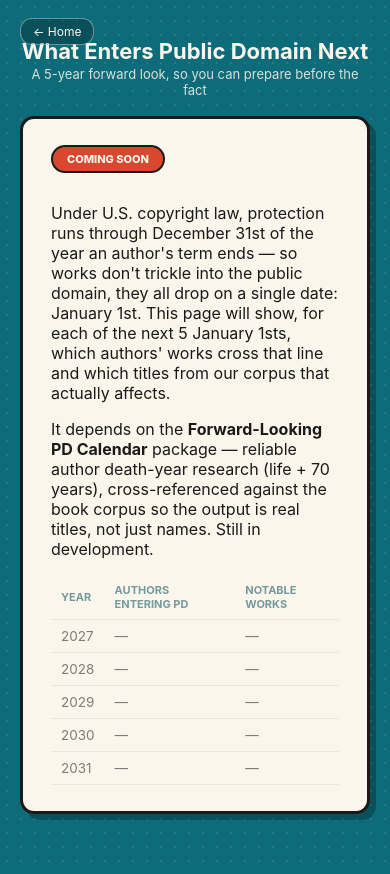
After one commit to R10ForTheWin/Domain-Hunter, a Flask app: page /forward-looking in a window 390 px wide. The commit adds this page. Run offline with Flask 3, Linux system fonts and the light colour scheme.

Commit message:
Rebuild home page to match DJ's mockup: contained art + 3 real button images
Complete rework of the hero page based on DJ's reference mockup
(assets/logo/Mockup With Buttons.png): character art sized to its
natural aspect ratio in its own space (never cropped, regardless of
where the animation is in its loop), plus three pre-rendered comic
button graphics DJ made (assets/Buttons/) swapped in as real images
instead of CSS-drawn approximations -- Producer, Network, and a new
third one, "Looking Forward 5 Years", which maps to the PD Calendar
package. Added the corresponding /forward-looking route and an honest
placeholder page (same pattern as /networks).

Root-caused a testing methodology bug along the way: headless Chrome's
--window-size flag was being silently floored to 500px in this
environment regardless of the requested value, so every earlier
"mobile" screenshot in this session was actually rendering a 500px-wide
layout cropped into a 390px image -- explaining phantom "overflow" that
wasn't a real CSS bug. Switched to Playwright (which sets viewport via
CDP, not OS window size) for actual mobile verification; confirmed at
a true 390px viewport nothing overlaps or clips.

Also added Add-to-Home-Screen meta tags (apple-mobile-web-app-capable
etc., matching the working pattern from Tournament Translator) so the
site can launch full-screen with no Safari chrome when added to an
iOS home screen -- the one thing that can't be done from a normal
browser tab.

Co-Authored-By: Claude Sonnet 5 <noreply@anthropic.com>

```diff
--- a/site/app.py
+++ b/site/app.py
@@ -109,5 +109,10 @@ def networks():
     return render_template("networks.html")
 
 
+@app.route("/forward-looking")
+def forward_looking():
+    return render_template("forward_looking.html")
+
+
 if __name__ == "__main__":
     app.run(debug=True, port=5050)
--- /dev/null
+++ b/site/templates/forward_looking.html
@@ -0,0 +1,86 @@
+<!DOCTYPE html>
+<html lang="en">
+<head>
+<meta charset="UTF-8">
+<meta name="viewport" content="width=device-width, initial-scale=1.0">
+<title>Looking Forward — Domain Huntress</title>
+<style>
+  :root {
+    --teal: #0d6b7a; --teal-dark: #0a4f5a; --gold: #e8b93f; --red: #d8482f;
+    --cream: #faf6ec; --ink: #1a1a1a;
+  }
+  * { box-sizing: border-box; }
+  body {
+    margin: 0;
+    font-family: -apple-system, "Helvetica Neue", Arial, sans-serif;
+    color: var(--ink);
+    background: var(--teal);
+    background-image: radial-gradient(rgba(255,255,255,0.10) 1px, transparent 1px);
+    background-size: 14px 14px;
+  }
+  header { text-align: center; padding: 30px 20px 18px 20px; position: relative; }
+  .back-link {
+    position: absolute; top: 18px; left: 20px;
+    font-size: 12px; color: var(--cream); text-decoration: none;
+    background: rgba(0,0,0,0.25); padding: 5px 12px; border-radius: 12px;
+    border: 1px solid rgba(255,255,255,0.4);
+  }
+  header h1 { color: var(--cream); font-size: 22px; margin: 8px 0 2px 0; }
+  header p { color: var(--cream); opacity: 0.85; font-size: 13px; margin: 0; }
+  main { max-width: 700px; margin: 0 auto; padding: 0 20px 60px 20px; }
+  .card {
+    background: var(--cream);
+    border: 3px solid var(--ink);
+    border-radius: 14px;
+    padding: 26px 28px;
+    box-shadow: 6px 6px 0 rgba(0,0,0,0.25);
+  }
+  .badge {
+    display: inline-block;
+    background: var(--red);
+    color: var(--cream);
+    font-size: 11px;
+    font-weight: 800;
+    text-transform: uppercase;
+    padding: 5px 14px;
+    border-radius: 20px;
+    border: 2px solid var(--ink);
+    margin-bottom: 14px;
+  }
+  table { width: 100%; border-collapse: collapse; margin-top: 16px; font-size: 13.5px; opacity: 0.55; }
+  th, td { text-align: left; padding: 8px 10px; border-bottom: 1px solid #e2dcc8; }
+  th { color: var(--teal-dark); font-size: 11px; text-transform: uppercase; }
+</style>
+</head>
+<body>
+
+<header>
+  <a href="{{ url_for('home') }}" class="back-link">← Home</a>
+  <h1>What Enters Public Domain Next</h1>
+  <p>A 5-year forward look, so you can prepare before the fact</p>
+</header>
+
+<main>
+  <div class="card">
+    <span class="badge">Coming soon</span>
+    <p>Under U.S. copyright law, protection runs through December 31st of the year an author's
+    term ends — so works don't trickle into the public domain, they all drop on a single date:
+    January 1st. This page will show, for each of the next 5 January 1sts, which authors' works
+    cross that line and which titles from our corpus that actually affects.</p>
+    <p style="margin-top:10px;">It depends on the <strong>Forward-Looking PD Calendar</strong>
+    package — reliable author death-year research (life + 70 years), cross-referenced against the
+    book corpus so the output is real titles, not just names. Still in development.</p>
+
+    <table>
+      <tr><th>Year</th><th>Authors entering PD</th><th>Notable works</th></tr>
+      <tr><td>2027</td><td>—</td><td>—</td></tr>
+      <tr><td>2028</td><td>—</td><td>—</td></tr>
+      <tr><td>2029</td><td>—</td><td>—</td></tr>
+      <tr><td>2030</td><td>—</td><td>—</td></tr>
+      <tr><td>2031</td><td>—</td><td>—</td></tr>
+    </table>
+  </div>
+</main>
+
+</body>
+</html>
```
Also changed, not shown: site/templates/home.html (+81 -117 lines), assets/Buttons/ChatGPT Image Aug 12, 2026 at 05_09_51 PM (1).png (added), assets/Buttons/ChatGPT Image Aug 12, 2026 at 05_09_52 PM (2).png (added), assets/Buttons/ChatGPT Image Aug 12, 2026 at 05_09_52 PM (3).png (added), assets/Buttons/ChatGPT Image Aug 12, 2026 at 05_15_20 PM (1).png (added), assets/Buttons/ChatGPT Image Aug 12, 2026 at 05_15_20 PM (2).png (added), assets/Buttons/ChatGPT Image Aug 12, 2026 at 05_15_20 PM (3).png (added), site/static/btn-forward.png (added), 5 other files.
